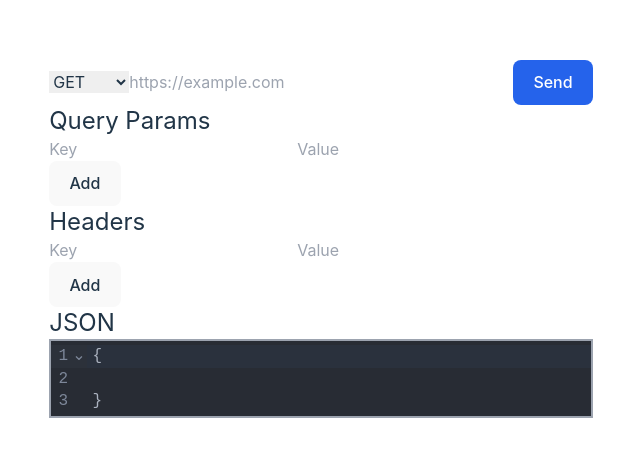
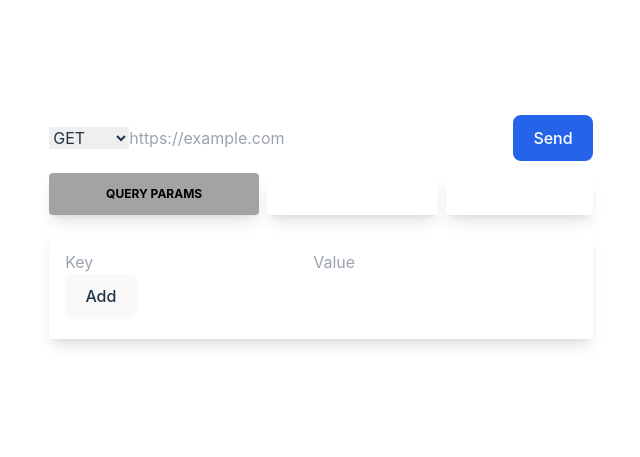
Before and after one commit to platosw/Postman-clone-react, a React (Vite) app: page / in a window 1280 px wide. Shown: the part 137-594 px from the top of the page, without its empty margins (319-959 px from the left). Built offline with nearby package versions, Linux system fonts and the light colour scheme.

Commit message:
update request tablist

```diff
--- a/src/components/Urldata.jsx
+++ b/src/components/Urldata.jsx
@@ -19,6 +19,7 @@
   const [headersFormValues, setHeadersFormValues] = useState([
     { key: "", value: "" },
   ]);
+  const [openTab, setOpenTab] = useState(1);
 
   const handleMethod = (event) => {
     setMethod(event.target.value);
@@ -106,23 +107,106 @@
           >
             Send
           </button>
-          <div id="queryparams">
-            <h2 className="text-2xl">Query Params</h2>
+          <div id="request-tab" className="flex flex-wrap">
+            <div className="w-full">
+              <ul
+                className="flex mb-0 list-none flex-wrap pt-3 pb-4 flex-row"
+                role="tablist"
+              >
+                <li className="-mb-px mr-2 last:mr-0 flex-auto text-center">
+                  <a
+                    className={
+                      "text-xs font-bold uppercase px-5 py-3 shadow-lg rounded block leading-normal " +
+                      (openTab === 1
+                        ? "bg-neutral-400 text-black"
+                        : "text-white")
+                    }
+                    onClick={(e) => {
+                      e.preventDefault();
+                      setOpenTab(1);
+                    }}
+                    data-toggle="tab"
+                    href="#link1"
+                    role="tablist"
+                  >
+                    Query Params
+                  </a>
+                </li>
+                <li className="-mb-px mr-2 last:mr-0 flex-auto text-center">
+                  <a
+                    className={
+                      "text-xs font-bold uppercase px-5 py-3 shadow-lg rounded block leading-normal " +
+                      (openTab === 2
+                        ? "bg-neutral-400 text-black"
+                        : "text-white")
+                    }
+                    onClick={(e) => {
+                      e.preventDefault();
+                      setOpenTab(2);
+                    }}
+                    data-toggle="tab"
+                    href="#link2"
+                    role="tablist"
+                  >
+                    Headers
+                  </a>
+                </li>
+                <li className="-mb-px mr-2 last:mr-0 flex-auto text-center">
+                  <a
+                    className={
+                      "text-xs font-bold uppercase px-5 py-3 shadow-lg rounded block leading-normal " +
+                      (openTab === 3
+                        ? "bg-neutral-400 text-black"
+                        : "text-white")
+                    }
+                    onClick={(e) => {
+                      e.preventDefault();
+                      setOpenTab(3);
+                    }}
+                    data-toggle="tab"
+                    href="#link3"
+                    role="tablist"
+                  >
+                    JSON
+                  </a>
+                </li>
+              </ul>
+              <div className="relative flex flex-col min-w-0 break-words border-1 border-grey-500/100 w-full mb-6 shadow-lg rounded">
+                <div className="px-4 py-5 flex-auto">
+                  <div className="tab-content tab-space">
+                    <div
+                      className={openTab === 1 ? "block" : "hidden"}
+                      id="link1"
+                    >
                       <Form
                         formValues={queryParamsFormValues}
                         setFormValues={setQueryParamsFormValues}
                       />
                     </div>
-          <div id="headers">
-            <h2 className="text-2xl">Headers</h2>
+                    <div
+                      className={openTab === 2 ? "block" : "hidden"}
+                      id="link2"
+                    >
                       <Form
                         formValues={headersFormValues}
                         setFormValues={setHeadersFormValues}
                       />
                     </div>
-          <h2 className="text-2xl">JSON</h2>
+                    <div
+                      className={openTab === 3 ? "block" : "hidden"}
+                      id="link3"
+                    >
                       <div className="border-2 border-gray-400">
-            <CodeEditor jsonData={jsonData} setJsonData={handleJsonData} />
+                        <CodeEditor
+                          jsonData={jsonData}
+                          setJsonData={handleJsonData}
+                        />
+                      </div>
+                    </div>
+                  </div>
+                </div>
+              </div>
+            </div>
           </div>
         </div>
       </form>
@@ -140,6 +224,7 @@
               )}
             </p>
             <br />
+            <div>
               <h4 className="text-2xl">Body</h4>
               <JSONPretty
                 id="json-pretty"
@@ -150,6 +235,7 @@
                 {Object.keys(datas.headers)}: {Object.values(datas.headers)}
               </p>
             </div>
+          </div>
         )}
       </div>
     </>
```
Also changed, not shown: src/components/ShowRes.jsx (deleted). Lines whose indentation alone changed are shown as unchanged.
